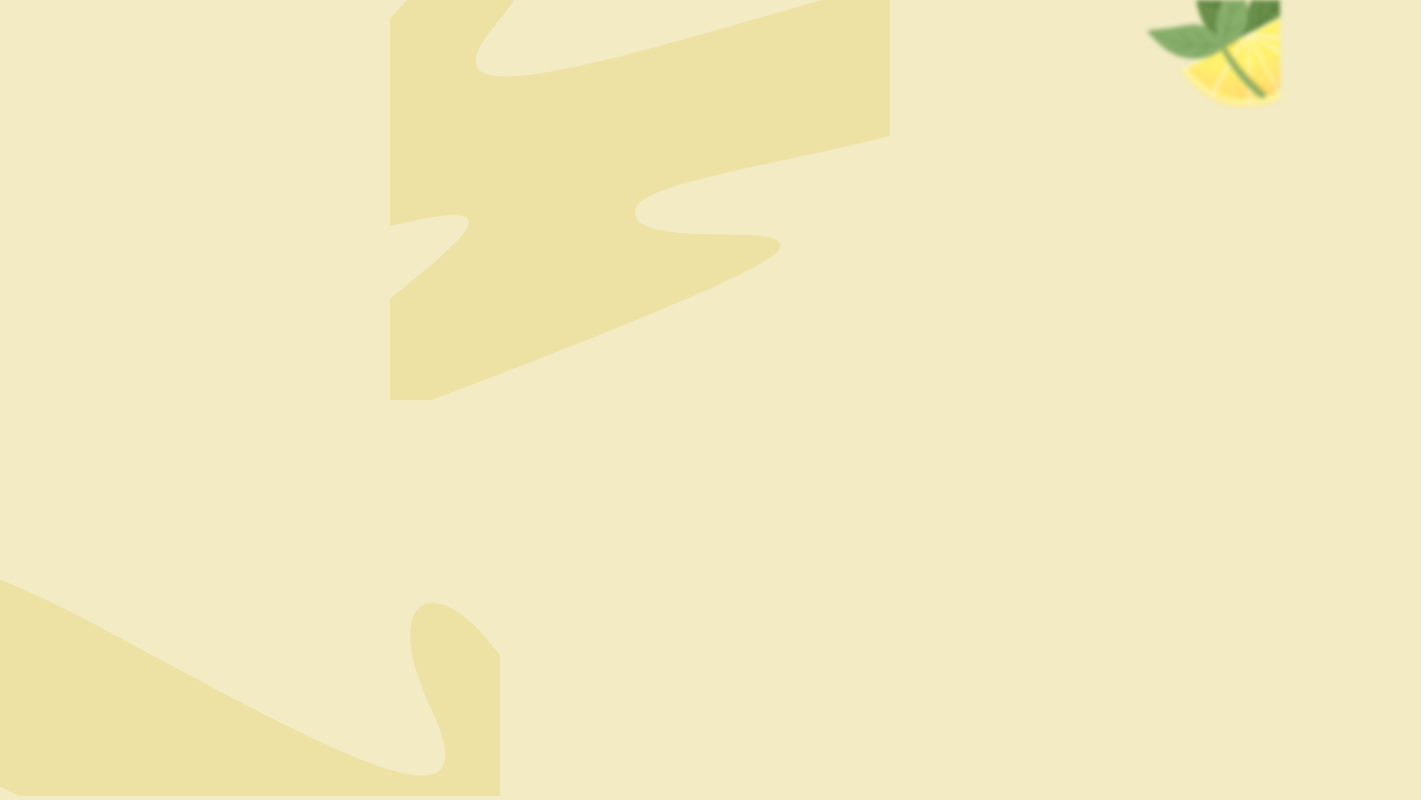
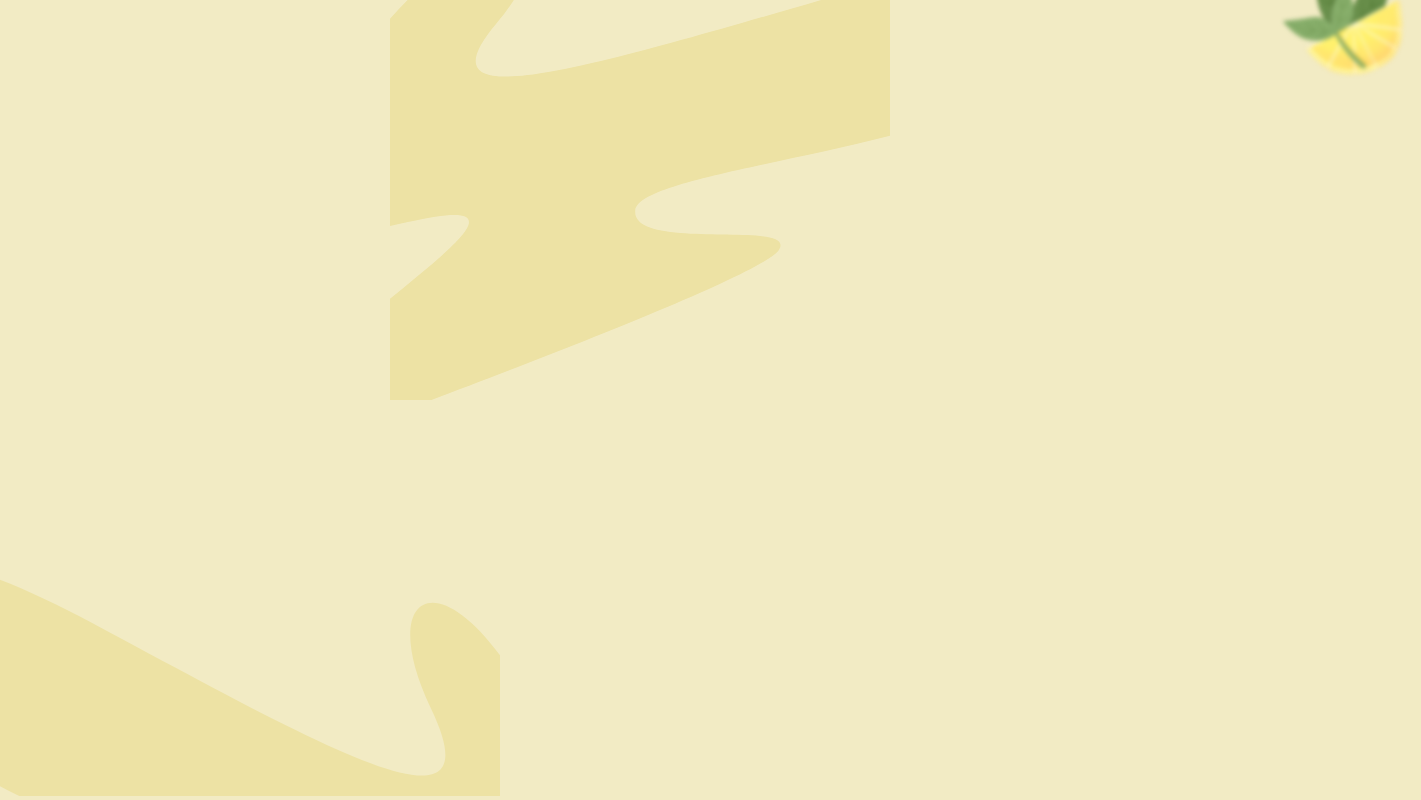
Before and after one commit to Dantr3b/Yboost2024-2025, a website: page V1/discover.html in a window 1280 px wide. Shown: the whole page, 1421 px wide, since content can reach past the window. Drawn offline with Linux system fonts and the light colour scheme.

Commit message:
Citron du haut fini

```diff
--- a/V1/css/Discover.css
+++ b/V1/css/Discover.css
@@ -41,9 +41,8 @@ body{
 
 .citrontop{
     position: absolute;
-
-    top: 0;
-    right: 0;
+    top: -6.5%;
+    right: -11%;
     justify-content: center;
     align-items: center;
     flex-shrink: 0;
--- a/V1/discover.html
+++ b/V1/discover.html
@@ -20,7 +20,7 @@
       </div>
 
       <div class="citrontop">
-        <img src="img/citron.png" alt="citron" class="giggle-image">
+        <img src="img/citron2.png" alt="citron" class="giggle-image">
       </div>
 
 
```
